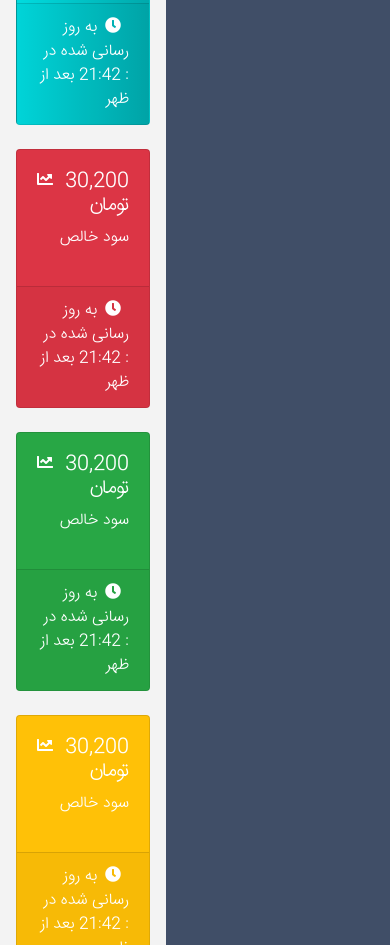
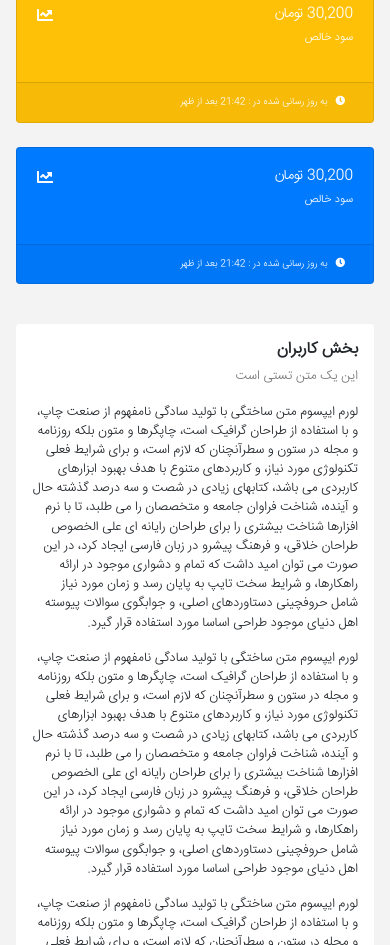
Before and after one commit to TheMousavi/admin-panel-shop-okala, a plain HTML site: page index.html in a window 390 px wide. Shown: the part 1055-2000 px from the top of the page. Drawn offline with Linux system fonts and the light colour scheme.

Commit message:
part 2 (Final panelAdmin)

```diff
--- a/assets/css/grid.css
+++ b/assets/css/grid.css
@@ -287,3 +287,28 @@ button:hover {
     min-height: calc(100vh - 3.5rem);
     background-color: #f3f3f3;
 }
+
+@media only screen and (max-width: 767.98px) {
+    .sidebar{
+        /*display: none;*/
+        width: 320px;
+        z-index: 9;
+        height: calc(100% - 3.5rem);
+        position: fixed;
+        top: 3.5rem;
+        right: 0;
+    }
+
+    .sidebar-container {
+        position: relative;
+        width: 320px;
+        height: 100%;
+        top: 0;
+    }
+
+
+    .main-body {
+        width: 100%;
+        z-index: 1;
+    }
+}
--- a/assets/css/style.css
+++ b/assets/css/style.css
@@ -40,3 +40,40 @@
     background: -webkit-gradient(linear , left top , right top , from(#01dbdf) , to(#01a9ac));
     background: linear-gradient(to right , #01dbdf , #01a9ac);
 }
+
+.info-box-body h5{
+    font-size: .9rem;
+    line-height: 1rem;
+}
+.info-box-body p {
+    font-size: .7rem;
+    line-height: 1rem;
+}
+
+.info-box-body i {
+    font-size: 2rem;
+}
+
+.info-box-footer {
+    font-size: .6rem;
+}
+.main-body-container {
+    background-color: #ffffff;
+    margin: 1rem 0;
+    border-radius: .25rem;
+    padding: 1rem;
+}
+
+.main-body-container-header h5 {
+    font-size: 1rem;
+    font-weight: bold;
+}
+
+.main-body-container-header p {
+    font-size: .8rem;
+    color: #777;
+}
+
+.body-content p {
+    font-size: .8rem;
+}
--- a/index.html
+++ b/index.html
@@ -338,7 +338,7 @@
                                     </section>
                                 </section>
                             </section>
-                            <section class="card-footer">
+                            <section class="card-footer info-box-footer">
                                 <i class="fas fa-clock mx-2"></i>به روز رسانی شده در : 21:42 بعد از ظهر
                             </section>
                         </section>
@@ -358,7 +358,7 @@
                                     </section>
                                 </section>
                             </section>
-                            <section class="card-footer">
+                            <section class="card-footer info-box-footer">
                                 <i class="fas fa-clock mx-2"></i>به روز رسانی شده در : 21:42 بعد از ظهر
                             </section>
                         </section>
@@ -378,7 +378,7 @@
                                     </section>
                                 </section>
                             </section>
-                            <section class="card-footer">
+                            <section class="card-footer info-box-footer">
                                 <i class="fas fa-clock mx-2"></i>به روز رسانی شده در : 21:42 بعد از ظهر
                             </section>
                         </section>
@@ -398,7 +398,7 @@
                                     </section>
                                 </section>
                             </section>
-                            <section class="card-footer">
+                            <section class="card-footer info-box-footer">
                                 <i class="fas fa-clock mx-2"></i>به روز رسانی شده در : 21:42 بعد از ظهر
                             </section>
                         </section>
@@ -418,7 +418,7 @@
                                     </section>
                                 </section>
                             </section>
-                            <section class="card-footer">
+                            <section class="card-footer info-box-footer">
                                 <i class="fas fa-clock mx-2"></i>به روز رسانی شده در : 21:42 بعد از ظهر
                             </section>
                         </section>
@@ -438,7 +438,7 @@
                                     </section>
                                 </section>
                             </section>
-                            <section class="card-footer">
+                            <section class="card-footer info-box-footer">
                                 <i class="fas fa-clock mx-2"></i>به روز رسانی شده در : 21:42 بعد از ظهر
                             </section>
                         </section>
@@ -458,7 +458,7 @@
                                     </section>
                                 </section>
                             </section>
-                            <section class="card-footer">
+                            <section class="card-footer info-box-footer">
                                 <i class="fas fa-clock mx-2"></i>به روز رسانی شده در : 21:42 بعد از ظهر
                             </section>
                         </section>
@@ -479,13 +479,37 @@
                                 </section>
 
                             </section>
-                            <section class="card-footer">
+                            <section class="card-footer info-box-footer">
                                 <i class="fas fa-clock mx-2"></i>به روز رسانی شده در : 21:42 بعد از ظهر
                             </section>
                         </section>
                     </a>
                 </section>
             </section>
+
+            <section class="row">
+                <section class="col-12">
+                    <section class="main-body-container">
+                        <section class="main-body-container-header">
+                            <h5>بخش کاربران</h5>
+                            <p>این یک متن تستی است</p>
+                        </section>
+                        <section class="body-content">
+                            <p>
+                                لورم ایپسوم متن ساختگی با تولید سادگی نامفهوم از صنعت چاپ، و با استفاده از طراحان گرافیک است، چاپگرها و متون بلکه روزنامه و مجله در ستون و سطرآنچنان که لازم است، و برای شرایط فعلی تکنولوژی مورد نیاز، و کاربردهای متنوع با هدف بهبود ابزارهای کاربردی می باشد، کتابهای زیادی در شصت و سه درصد گذشته حال و آینده، شناخت فراوان جامعه و متخصصان را می طلبد، تا با نرم افزارها شناخت بیشتری را برای طراحان رایانه ای علی الخصوص طراحان خلاقی، و فرهنگ پیشرو در زبان فارسی ایجاد کرد، در این صورت می توان امید داشت که تمام و دشواری موجود در ارائه راهکارها، و شرایط سخت تایپ به پایان رسد و زمان مورد نیاز شامل حروفچینی دستاوردهای اصلی، و جوابگوی سوالات پیوسته اهل دنیای موجود طراحی اساسا مورد استفاده قرار گیرد.
+                            </p>
+                            <p>
+                                لورم ایپسوم متن ساختگی با تولید سادگی نامفهوم از صنعت چاپ، و با استفاده از طراحان گرافیک است، چاپگرها و متون بلکه روزنامه و مجله در ستون و سطرآنچنان که لازم است، و برای شرایط فعلی تکنولوژی مورد نیاز، و کاربردهای متنوع با هدف بهبود ابزارهای کاربردی می باشد، کتابهای زیادی در شصت و سه درصد گذشته حال و آینده، شناخت فراوان جامعه و متخصصان را می طلبد، تا با نرم افزارها شناخت بیشتری را برای طراحان رایانه ای علی الخصوص طراحان خلاقی، و فرهنگ پیشرو در زبان فارسی ایجاد کرد، در این صورت می توان امید داشت که تمام و دشواری موجود در ارائه راهکارها، و شرایط سخت تایپ به پایان رسد و زمان مورد نیاز شامل حروفچینی دستاوردهای اصلی، و جوابگوی سوالات پیوسته اهل دنیای موجود طراحی اساسا مورد استفاده قرار گیرد.
+                            </p>
+                            <p>
+                                لورم ایپسوم متن ساختگی با تولید سادگی نامفهوم از صنعت چاپ، و با استفاده از طراحان گرافیک است، چاپگرها و متون بلکه روزنامه و مجله در ستون و سطرآنچنان که لازم است، و برای شرایط فعلی تکنولوژی مورد نیاز، و کاربردهای متنوع با هدف بهبود ابزارهای کاربردی می باشد، کتابهای زیادی در شصت و سه درصد گذشته حال و آینده، شناخت فراوان جامعه و متخصصان را می طلبد، تا با نرم افزارها شناخت بیشتری را برای طراحان رایانه ای علی الخصوص طراحان خلاقی، و فرهنگ پیشرو در زبان فارسی ایجاد کرد، در این صورت می توان امید داشت که تمام و دشواری موجود در ارائه راهکارها، و شرایط سخت تایپ به پایان رسد و زمان مورد نیاز شامل حروفچینی دستاوردهای اصلی، و جوابگوی سوالات پیوسته اهل دنیای موجود طراحی اساسا مورد استفاده قرار گیرد.
+                            </p>
+                        </section>
+                    </section>
+                </section>
+            </section>
+
+
 
         </section>
     </section>
```
